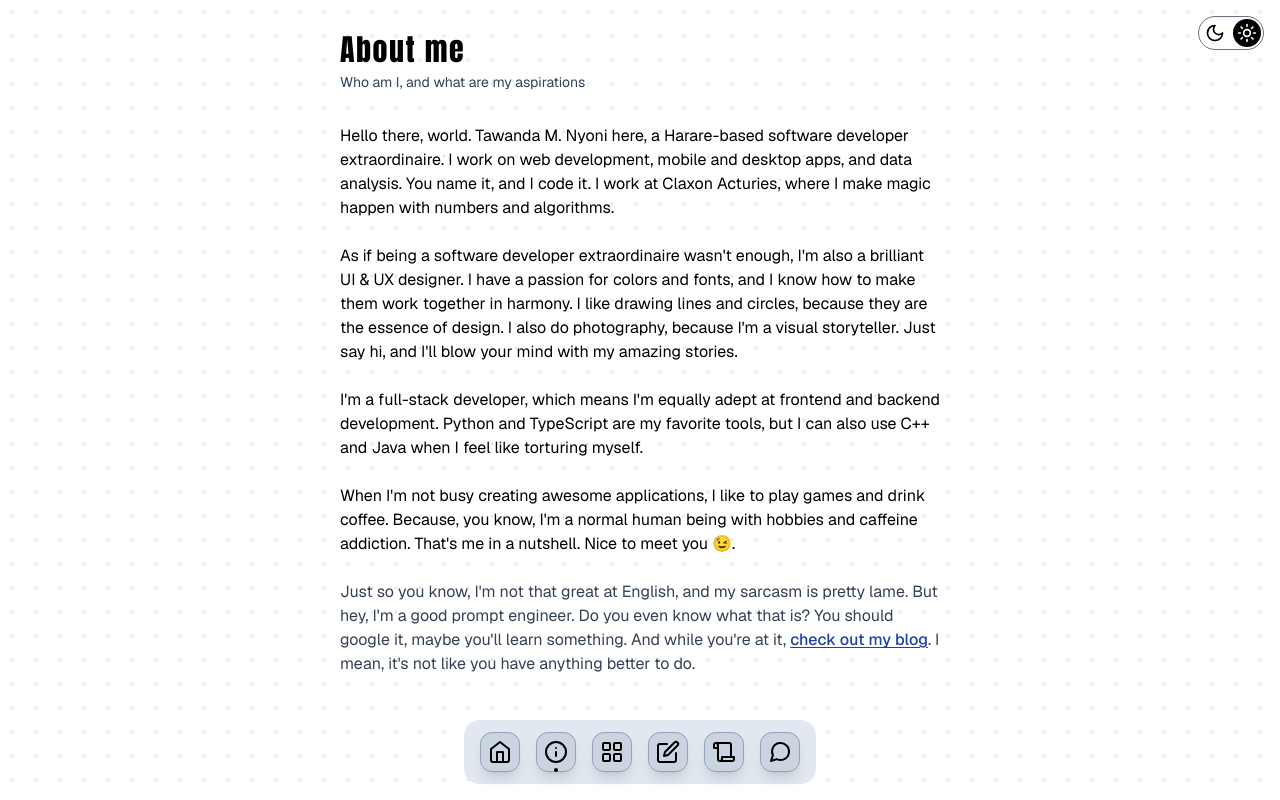
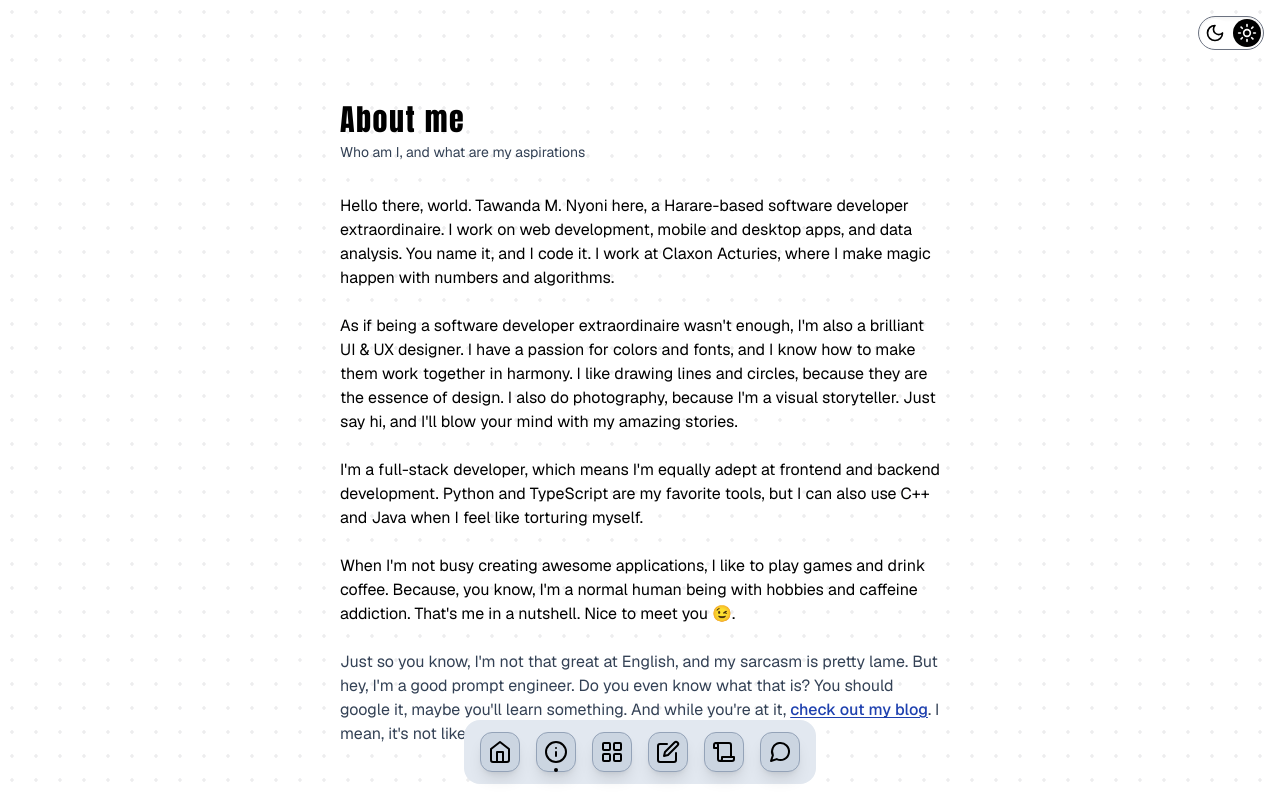
Before and after one commit to tmnyoni/tmnyoni.github.io, a Next.js app: page /about-me in a window 1280 px wide. Shown: the top 800 px of the page. Built offline with nearby package versions, Linux system fonts and the light colour scheme.

Commit message:
fix padding top on about-me

```diff
--- a/src/app/(site)/about-me/page.tsx
+++ b/src/app/(site)/about-me/page.tsx
@@ -16,7 +16,7 @@
 
 export default function Page() {
     return (
-        <main className="flex min-h-screen  flex-col px-4 pt-8">
+        <main className="flex min-h-screen flex-col px-4 pt-32">
             <section className="mx-auto max-w-[600px]">
                 <div>
                     <div
```
